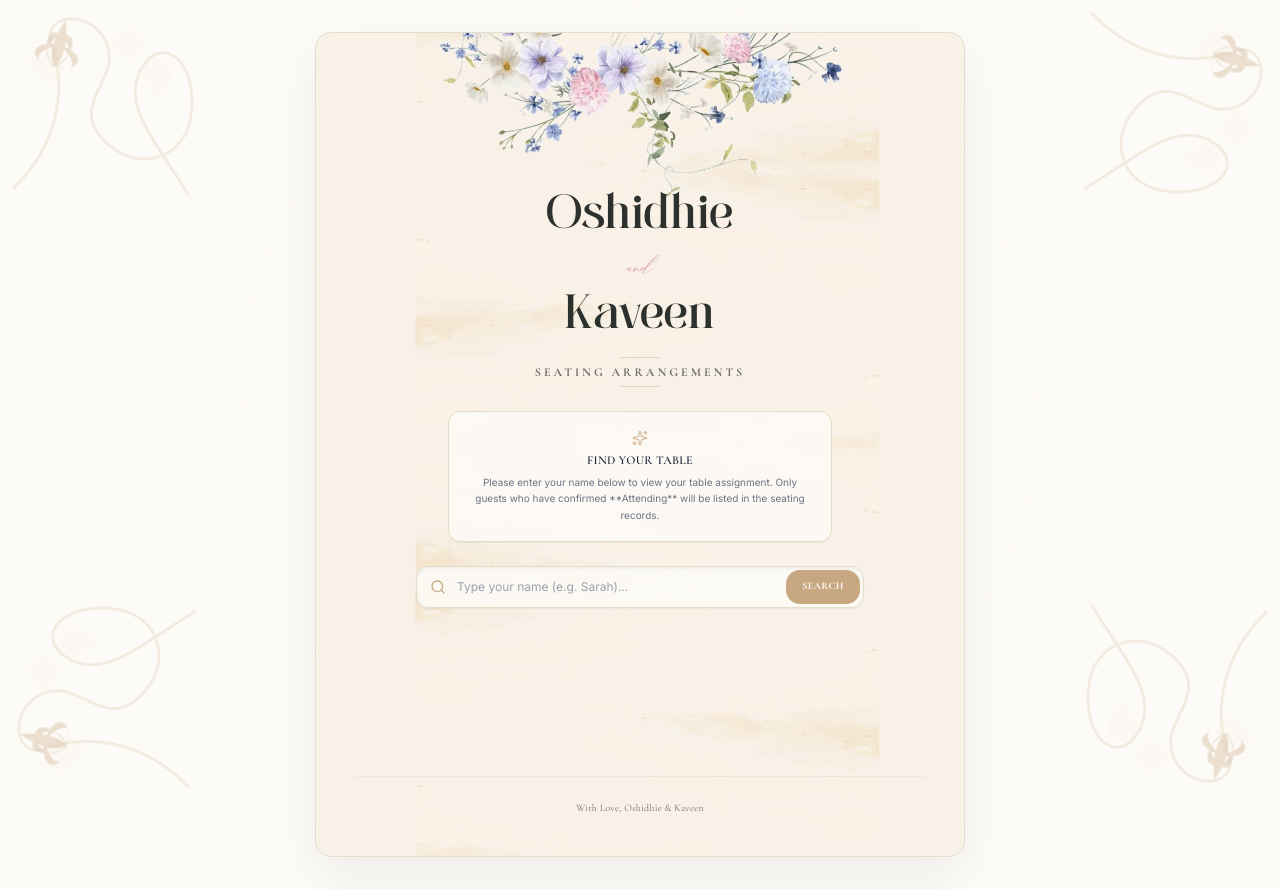
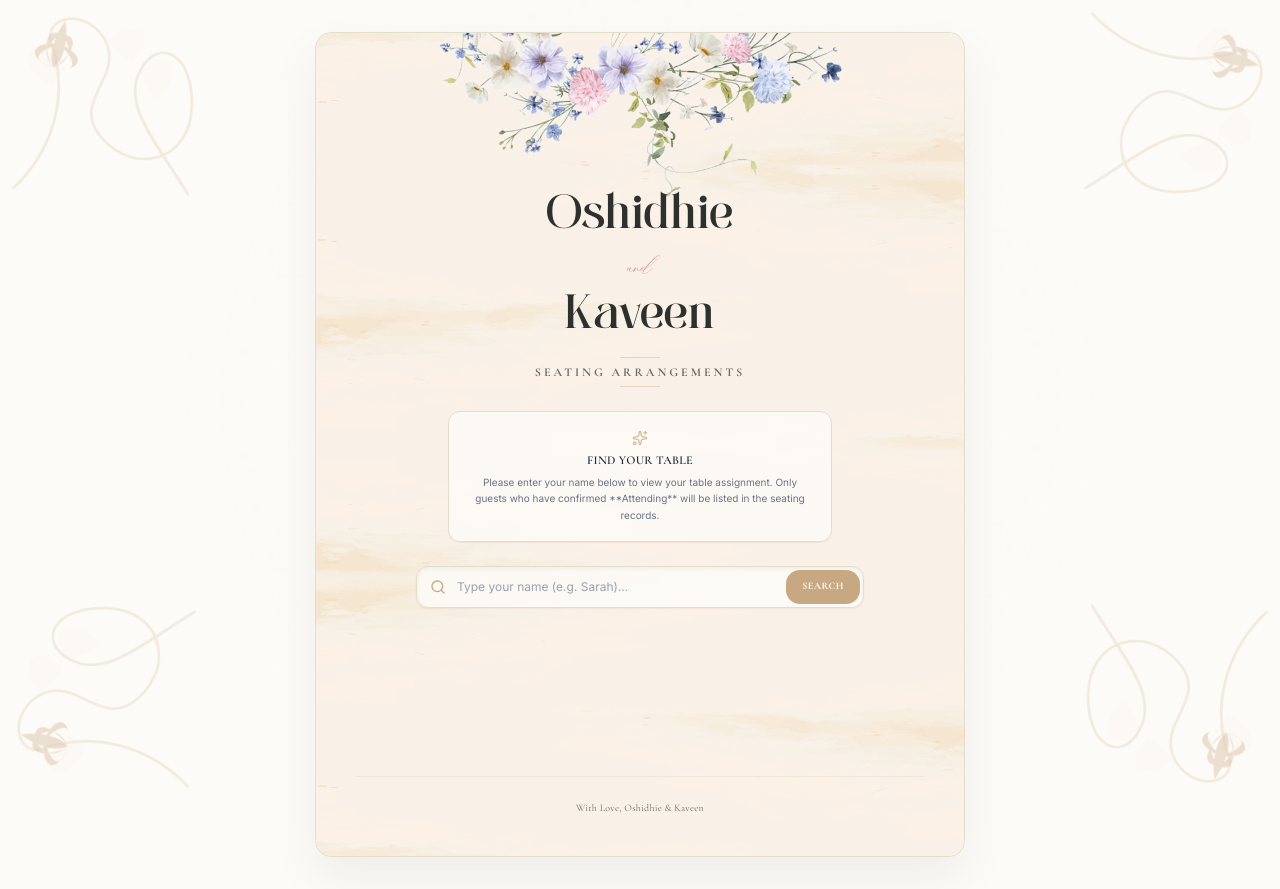
Before and after one commit to PramudithaN/digital-wedding-invitation, a Next.js app: page /find-table in a window 1280 px wide. Built offline with nearby package versions, Linux system fonts and the light colour scheme; a web font is replaced by a local one; what @mui/material-nextjs would draw is missing.

Commit message:
Scale lookup card background texture to 260% to completely cover the card from left to right

```diff
--- a/app/find-table/page.tsx
+++ b/app/find-table/page.tsx
@@ -204,7 +204,7 @@ export default function SeatingLookupPage() {
           className="absolute inset-0 z-0 pointer-events-none select-none rounded-2xl opacity-100"
           style={{
             backgroundImage: 'url("/Invitation-background.png")',
-            backgroundSize: '180% 100%',
+            backgroundSize: '260% 100%',
             backgroundPosition: 'center center',
             backgroundRepeat: 'no-repeat',
           }}
```
